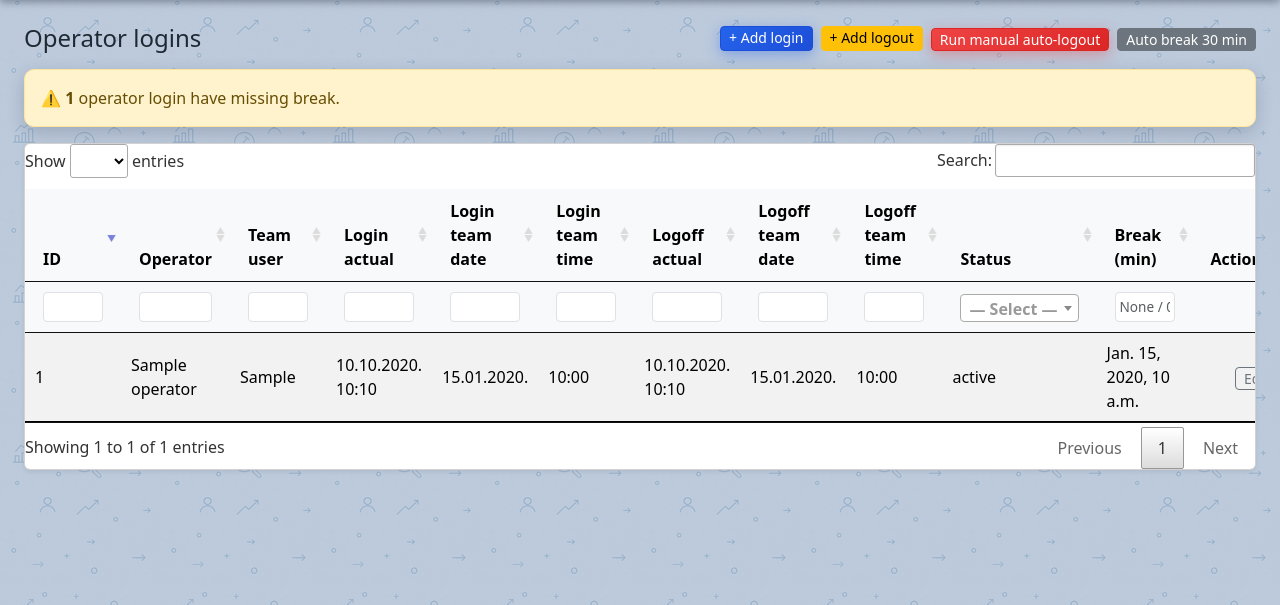
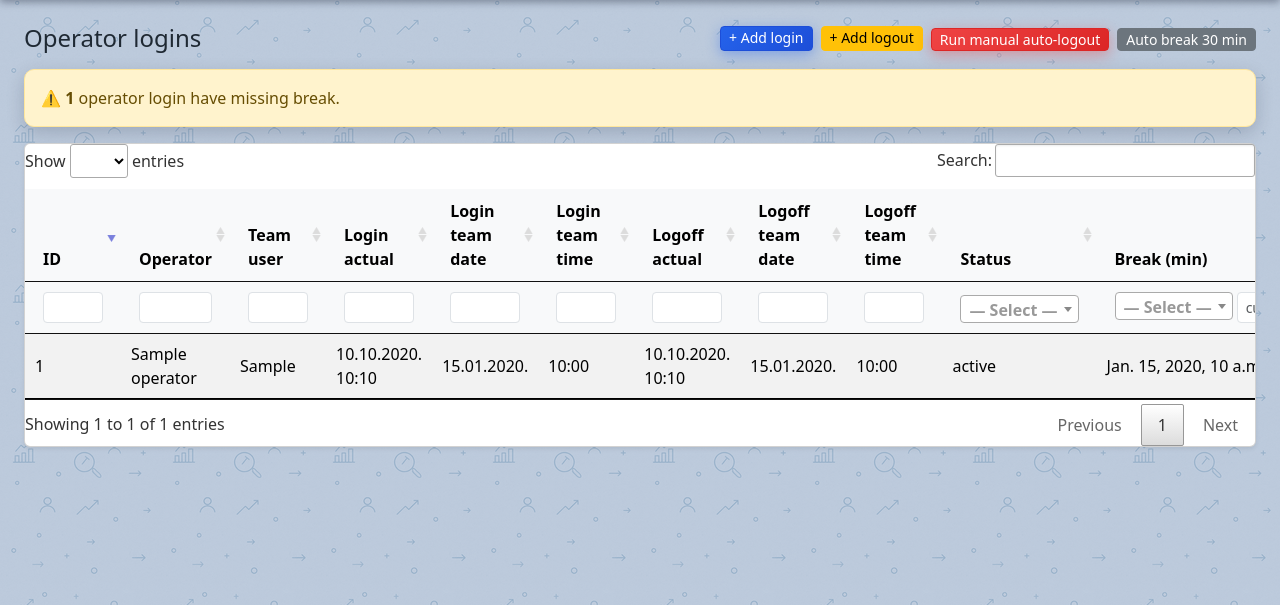
Before and after one commit to satmari/WipTracking, a Django app: template planners/templates/planners/login_operator_list.html in a window 1280 px wide. Shown: the part 56-661 px from the top of the page. Run offline with Django 5.2, Linux system fonts and the light colour scheme; the template is opened without the code that fills it: most values are stand-ins (such as "Sample title", 1, 10 or a date in 2020); lists and menus that the app fills with data are empty; some libraries are stand-ins or nearby versions.

Commit message:
filter na login op break

```diff
--- a/planners/templates/planners/login_operator_list.html
+++ b/planners/templates/planners/login_operator_list.html
@@ -103,12 +103,22 @@
               </select>
             </th>
 
-            <!-- BREAK FILTER (INPUT, NOT DROPDOWN) -->
             <th>
-              <input type="text"
-                     class="form-control form-control-sm column-filter"
-                     data-column="10"
-                     placeholder="None / 0–30">
+              <div class="d-flex gap-1">
+                <select class="form-select form-select-sm break-filter-select"
+                        style="width: 90px;">
+                  <option value="">All</option>
+                  <option value="None">None</option>
+                  <option value="0">0</option>
+                  <option value="30">30</option>
+                </select>
+
+                <input type="number"
+                       min="0"
+                       class="form-control form-control-sm break-filter-input"
+                       placeholder="custom"
+                       style="width: 80px;">
+              </div>
             </th>
 
             <th></th>
@@ -206,12 +216,28 @@ $(document).ready(function () {
         order: [[0, 'desc']]
     });
 
-    // -------------------------------------------------
-    // EXACT MATCH FILTER FOR "Break (min)" COLUMN
-    // -------------------------------------------------
-    const breakCol = 10;
+    // BREAK FILTER (dropdown + manual input)
+const breakCol = 10;
 
-    $('input.column-filter[data-column="' + breakCol + '"]').on('keyup change', function () {
+// dropdown
+$('.break-filter-select').on('change', function () {
+
+    $('.break-filter-input').val('');  // clear manual input
+
+    let val = $(this).val();
+
+    if (!val) {
+        dt.column(breakCol).search('').draw();
+    } else {
+        dt.column(breakCol).search('^' + val + '$', true, false).draw();
+    }
+});
+
+    // manual input
+    $('.break-filter-input').on('keyup change', function () {
+
+        $('.break-filter-select').val(''); // clear dropdown
+
         let val = $(this).val().trim();
 
         if (!val) {
@@ -219,18 +245,13 @@ $(document).ready(function () {
             return;
         }
 
-        if (val.toLowerCase() === 'none') {
-            dt.column(breakCol).search('^None$', true, false).draw();
-            return;
-        }
-
         if (/^\d+$/.test(val)) {
+            // exact match (0 neće matchovati 30)
             dt.column(breakCol).search('^' + val + '$', true, false).draw();
             return;
         }
 
-        // invalid input → no results
-        dt.column(breakCol).search('a^').draw();
+        dt.column(breakCol).search('').draw();
     });
 });
 </script>
```
